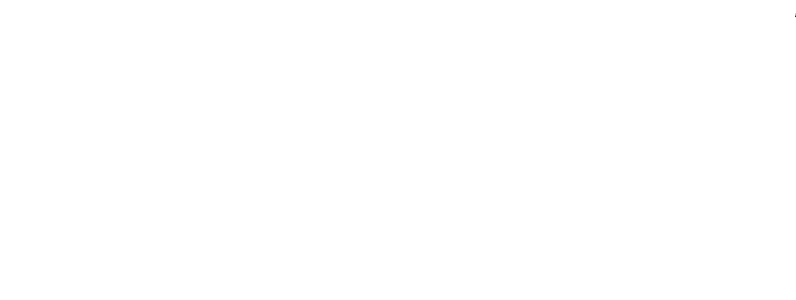
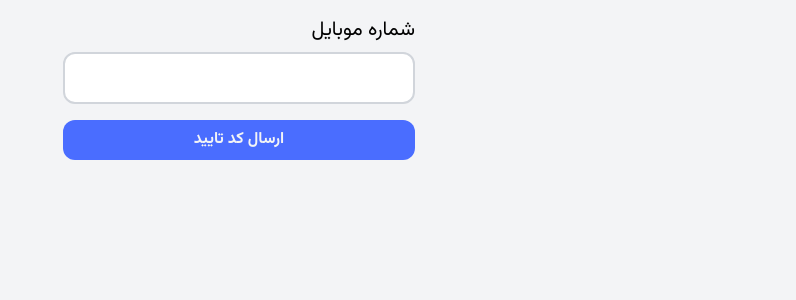
Before and after one commit to mehrabFronto/Freelancering-App-Project, a React (Vite) app: page /auth in a window 1280 px wide. Before the commit this address had no page. Shown: the top 300 px of the page, without its empty margins (484-1280 px from the left). Built offline with nearby package versions, Linux system fonts and the light colour scheme.

Commit message:
send OTP form markup

```diff
--- a/src/App.jsx
+++ b/src/App.jsx
@@ -1,17 +1,24 @@
 import { Route, Routes } from "react-router-dom";
+import Auth from "./pages/Auth";
 
 const App = () => {
    return (
+      <div className="container bg-secondary-100">
          <Routes>
             <Route
                path="/"
                element={
-               <div className="text-yellow-500 bg-primary-900 text-3xl">
-                  شروع پروژه
+                  <div className="text-yellow-500 bg-primary-900 text-3xl font-bold p-4">
+                     صفحه اصلی
                   </div>
                }
             />
+            <Route
+               path="/auth"
+               element={<Auth />}
+            />
          </Routes>
+      </div>
    );
 };
 
--- /dev/null
+++ b/src/feature/authentication/SendOTPForm.jsx
@@ -0,0 +1,21 @@
+import { useState } from "react";
+import TextField from "../../ui/TextField";
+
+const SendOTPForm = () => {
+   const [phoneNumber, setPhoneNumber] = useState("");
+   return (
+      <div>
+         <form className="space-y-4">
+            <TextField
+               value={phoneNumber}
+               onChange={(e) => setPhoneNumber(e.target.value)}
+               name="phoneNumber"
+               label="شماره موبایل"
+            />
+            <button className="btn btn--primary w-full">ارسال کد تایید</button>
+         </form>
+      </div>
+   );
+};
+
+export default SendOTPForm;
--- a/src/index.css
+++ b/src/index.css
@@ -33,6 +33,25 @@
       --color-error: 255, 71, 87;
       --color-red-500: 239, 68, 68;
       --color-red-300: 252, 165, 165;
+   }
+}
+
+@layer components {
+   .textField__input {
+      @apply w-full py-3 px-4 rounded-xl text-secondary-900 border-2 border-gray-300
+      focus:border-primary-500 focus:bg-white focus:shadow-lg focus:shadow-primary-200 transition-all;
+   }
+
+   .btn {
+      @apply px-3 py-1 font-bold rounded-xl transition-all;
+   }
+
+   .btn--primary {
+      @apply px-4 py-2 bg-primary-900 text-secondary-100 hover:bg-primary-800;
+   }
+
+   .btn--secondary {
+      @apply bg-secondary-600 text-secondary-100;
    }
 }
 
--- a/src/main.jsx
+++ b/src/main.jsx
@@ -9,6 +9,5 @@
       <React.StrictMode>
          <App />
       </React.StrictMode>
-      ,
    </BrowserRouter>,
 );
--- /dev/null
+++ b/src/pages/Auth.jsx
@@ -0,0 +1,15 @@
+import SendOTPForm from "../feature/authentication/SendOTPForm";
+
+const Auth = () => {
+   return (
+      <div className="w-full container p-4 h-screen sm:max-w-sm">
+         <SendOTPForm />
+      </div>
+   );
+};
+
+export default Auth;
+
+//* steps:
+// 1. Send OTP
+// 2. Check OTP
--- /dev/null
+++ b/src/ui/TextField.jsx
@@ -0,0 +1,22 @@
+const TextField = ({ value, onChange, name, label }) => {
+   return (
+      <div>
+         <label
+            htmlFor={name}
+            className="mb-2 block text-xl">
+            {label}
+         </label>
+         <input
+            value={value}
+            onChange={onChange}
+            type="text"
+            id={name}
+            name={name}
+            className="textField__input"
+            autoComplete="off"
+         />
+      </div>
+   );
+};
+
+export default TextField;
```
Lines whose indentation alone changed are shown as unchanged.
